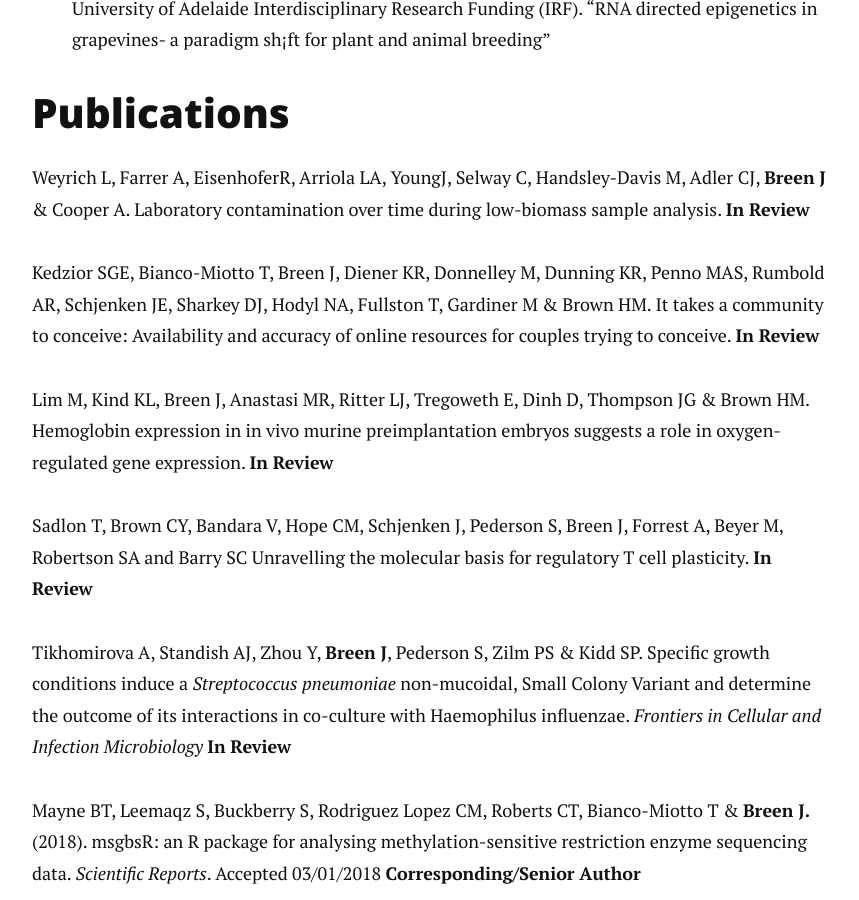
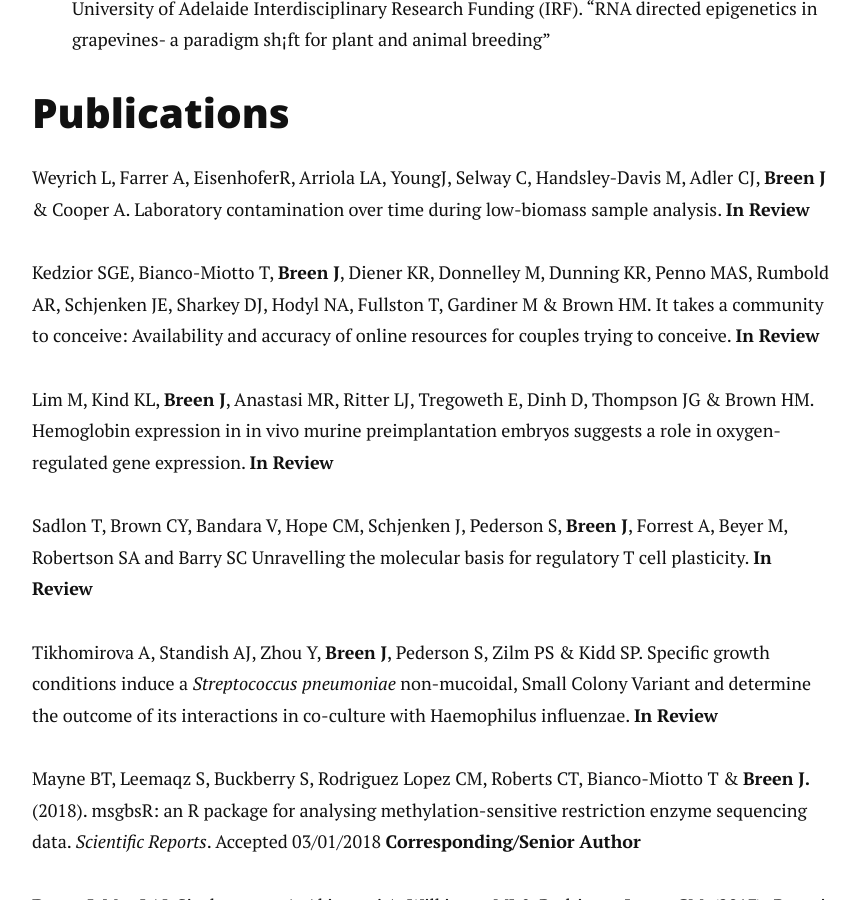
Before and after one commit to jimmybgammyknee/jimmybgammyknee.github.io, a Jekyll site: the page built from cv.md, in a window 1280 px wide and 900 px high, scrolled down 3149 px. Shown: the whole window, without its empty margins (208-1067 px from the left). Built offline with Jekyll 4.4.1, drawn with Linux system fonts in a browser that asks for light colours; nearby versions of some CDN libraries.

Commit message:
Slight changes to pubs

```diff
--- a/cv.md
+++ b/cv.md
@@ -87,13 +87,13 @@ Supervisors: Matthew Bellgard & Rudi Appels <br>
 
 Weyrich L, Farrer A, EisenhoferR, Arriola LA, YoungJ, Selway C, Handsley-Davis M, Adler CJ, **Breen J** & Cooper A. Laboratory contamination over time during low-biomass sample analysis. **In Review**
 
-Kedzior SGE, Bianco-Miotto T, Breen J, Diener KR, Donnelley M, Dunning KR, Penno MAS, Rumbold AR, Schjenken JE, Sharkey DJ, Hodyl NA, Fullston T, Gardiner M & Brown HM. It takes a community to conceive: Availability and accuracy of online resources for couples trying to conceive. **In Review**
+Kedzior SGE, Bianco-Miotto T, **Breen J**, Diener KR, Donnelley M, Dunning KR, Penno MAS, Rumbold AR, Schjenken JE, Sharkey DJ, Hodyl NA, Fullston T, Gardiner M & Brown HM. It takes a community to conceive: Availability and accuracy of online resources for couples trying to conceive. **In Review**
 
-Lim M, Kind KL, Breen J, Anastasi MR, Ritter LJ, Tregoweth E, Dinh D, Thompson JG & Brown HM. Hemoglobin expression in in vivo murine preimplantation embryos suggests a role in oxygen-regulated gene expression. **In Review**
+Lim M, Kind KL, **Breen J**, Anastasi MR, Ritter LJ, Tregoweth E, Dinh D, Thompson JG & Brown HM. Hemoglobin expression in in vivo murine preimplantation embryos suggests a role in oxygen-regulated gene expression. **In Review**
 
-Sadlon T, Brown CY, Bandara V, Hope CM, Schjenken J, Pederson S, Breen J, Forrest A, Beyer M, Robertson SA and Barry SC Unravelling the molecular basis for regulatory T cell plasticity. **In Review**
+Sadlon T, Brown CY, Bandara V, Hope CM, Schjenken J, Pederson S, **Breen J**, Forrest A, Beyer M, Robertson SA and Barry SC Unravelling the molecular basis for regulatory T cell plasticity. **In Review**
 
-Tikhomirova A, Standish AJ, Zhou Y, **Breen J**, Pederson S, Zilm PS & Kidd SP. Specific growth conditions induce a *Streptococcus pneumoniae* non-mucoidal, Small Colony Variant and determine the outcome of its interactions in co-culture with Haemophilus influenzae. *Frontiers in Cellular and Infection Microbiology* **In Review**
+Tikhomirova A, Standish AJ, Zhou Y, **Breen J**, Pederson S, Zilm PS & Kidd SP. Specific growth conditions induce a *Streptococcus pneumoniae* non-mucoidal, Small Colony Variant and determine the outcome of its interactions in co-culture with Haemophilus influenzae. **In Review**
 
 Mayne BT, Leemaqz S, Buckberry S, Rodriguez Lopez CM, Roberts CT, Bianco-Miotto T & **Breen J.** (2018). msgbsR: an R package for analysing methylation-sensitive restriction enzyme sequencing data. *Scientific Reports*. Accepted 03/01/2018 **Corresponding/Senior Author**
 
```
